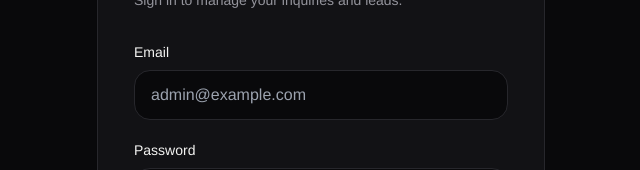
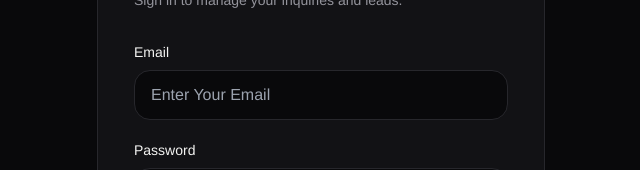
Before and after one commit to SufyanMughal0033/Techlance, a Next.js app: page /admin/login in a window 1280 px wide. Shown: the part 298-468 px from the top of the page, without its empty margins (319-959 px from the left). Built offline with nearby package versions, Linux system fonts and the light colour scheme; no server answers.

Commit message:
placeHolder Fix

```diff
--- a/app/admin/login/page.tsx
+++ b/app/admin/login/page.tsx
@@ -66,7 +66,7 @@ export default function AdminLoginPage() {
               value={email}
               onChange={(e) => setEmail(e.target.value)}
               className="w-full rounded-md border border-border bg-bg px-4 py-3 text-ink outline-none focus:border-accent"
-              placeholder="admin@example.com"
+              placeholder="Enter Your Email"
             />
           </div>
 
```
